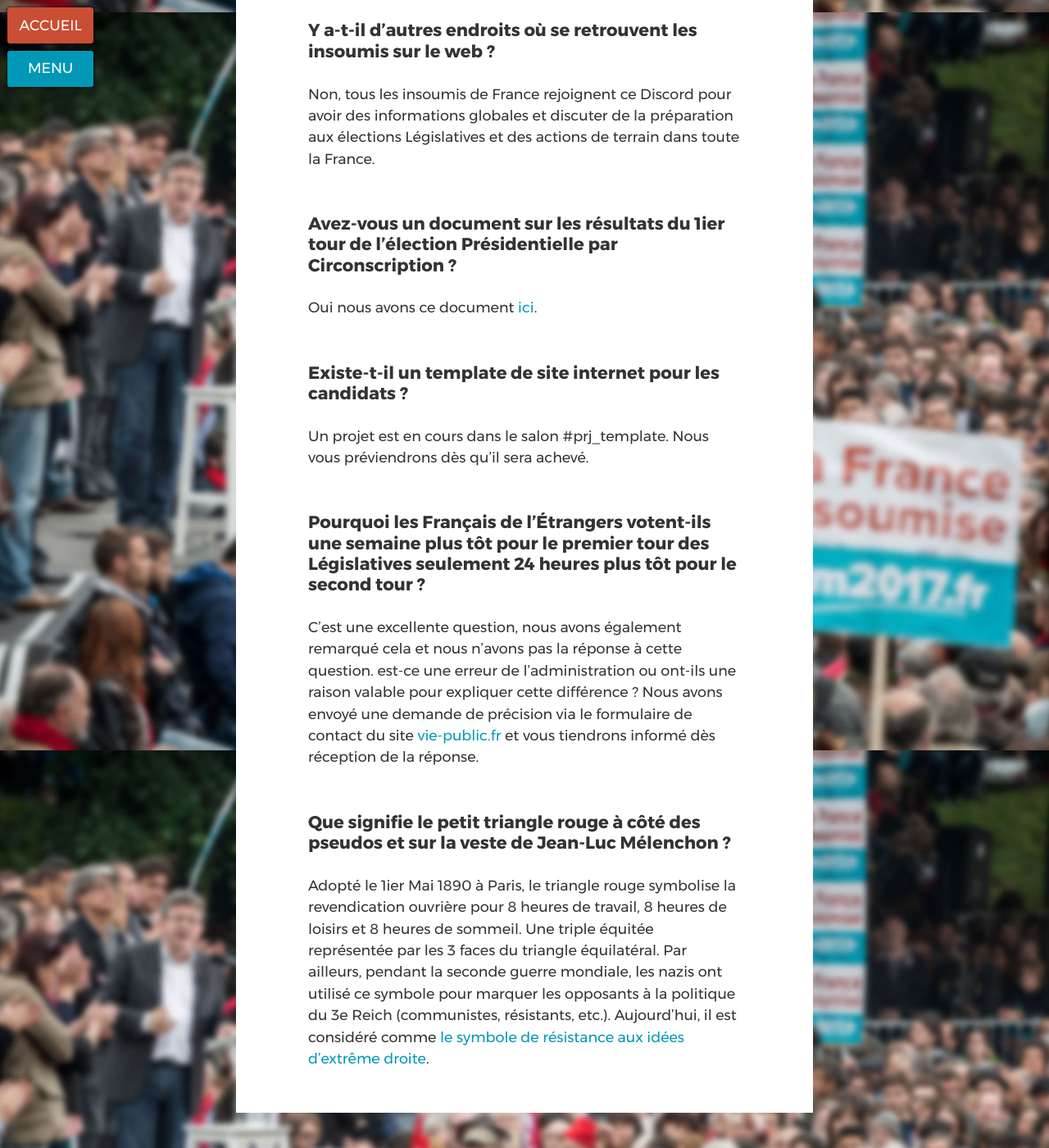
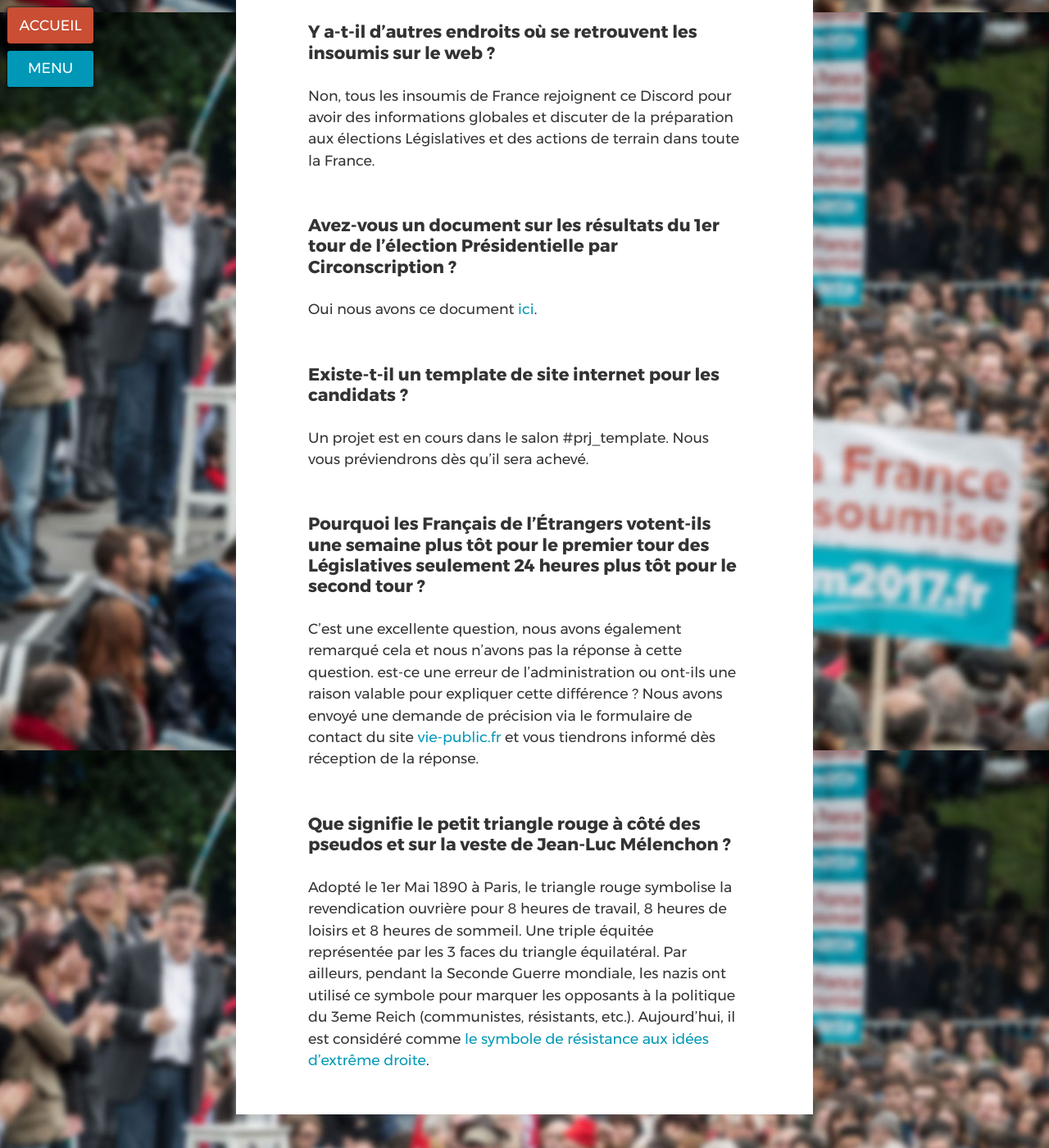
Before and after one commit to ryuran/kitcampagne.fi, a Jekyll site: the page built from _cat_discord/faq.md, in a window 1280 px wide and 1400 px high, scrolled down 6285 px. Shown: the whole window at 82% size. Built offline with Jekyll 4.4.1, drawn with Linux system fonts in a browser that asks for light colours; some of the changed text lies outside the part shown.

Commit message:
Corrections

```diff
--- a/_cat_discord/faq.md
+++ b/_cat_discord/faq.md
@@ -105,7 +105,7 @@ Le projet est en cours, elles seront intégrés au site « Kit de campagne ».
 ### Y a-t-il d’autres endroits où se retrouvent les insoumis sur le web ?
 Non, tous les insoumis de France rejoignent ce Discord pour avoir des informations globales et discuter de la préparation aux élections Législatives et des actions de terrain dans toute la France.
 
-### Avez-vous un document sur les résultats du 1ier tour de l’élection Présidentielle par Circonscription ?
+### Avez-vous un document sur les résultats du 1er tour de l’élection Présidentielle par Circonscription ?
 Oui nous avons ce document [ici](https://docs.google.com/spreadsheets/d/1f29__papp8BWttR0etAGImMtwy0XjYwYAEJyuo3VcvE/edit?usp=sharing).
 
 ### Existe-t-il un template de site internet pour les candidats ?
@@ -115,4 +115,4 @@ Un projet est en cours dans le salon #prj_template. Nous vous préviendrons dès
 C’est une excellente question, nous avons également remarqué cela et nous n’avons pas la réponse à cette question. est-ce une erreur de l’administration ou ont-ils une raison valable pour expliquer cette différence ? Nous avons envoyé une demande de précision via le formulaire de contact du site [vie-public.fr](http://www.vie-public.fr/) et vous tiendrons informé dès réception de la réponse.
 
 ### Que signifie le petit triangle rouge à côté des pseudos et sur la veste de Jean-Luc Mélenchon ?
-Adopté le 1ier Mai 1890 à Paris, le triangle rouge symbolise la revendication ouvrière pour 8 heures de travail, 8 heures de loisirs et 8 heures de sommeil. Une triple équitée représentée par les 3 faces du triangle équilatéral. Par ailleurs, pendant la seconde guerre mondiale, les nazis ont utilisé ce symbole pour marquer les opposants à la politique du 3e Reich (communistes, résistants, etc.). Aujourd’hui, il est considéré comme [le symbole de résistance aux idées d’extrême droite](http://www.trianglerouge.be/).
+Adopté le 1er Mai 1890 à Paris, le triangle rouge symbolise la revendication ouvrière pour 8 heures de travail, 8 heures de loisirs et 8 heures de sommeil. Une triple équitée représentée par les 3 faces du triangle équilatéral. Par ailleurs, pendant la Seconde Guerre mondiale, les nazis ont utilisé ce symbole pour marquer les opposants à la politique du 3eme Reich (communistes, résistants, etc.). Aujourd’hui, il est considéré comme [le symbole de résistance aux idées d’extrême droite](http://www.trianglerouge.be/).
```
Also changed, not shown: other parts of _cat_discord/faq.md (+6 -6 lines).
